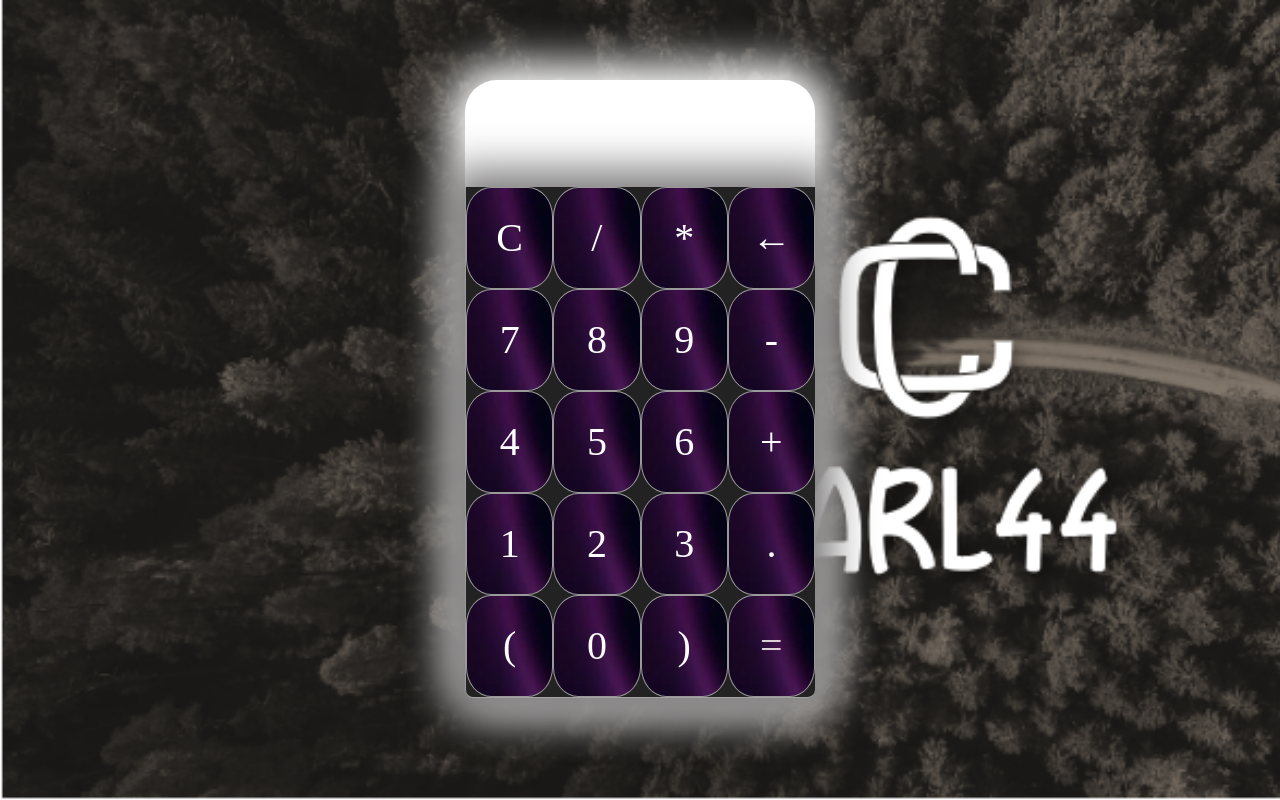
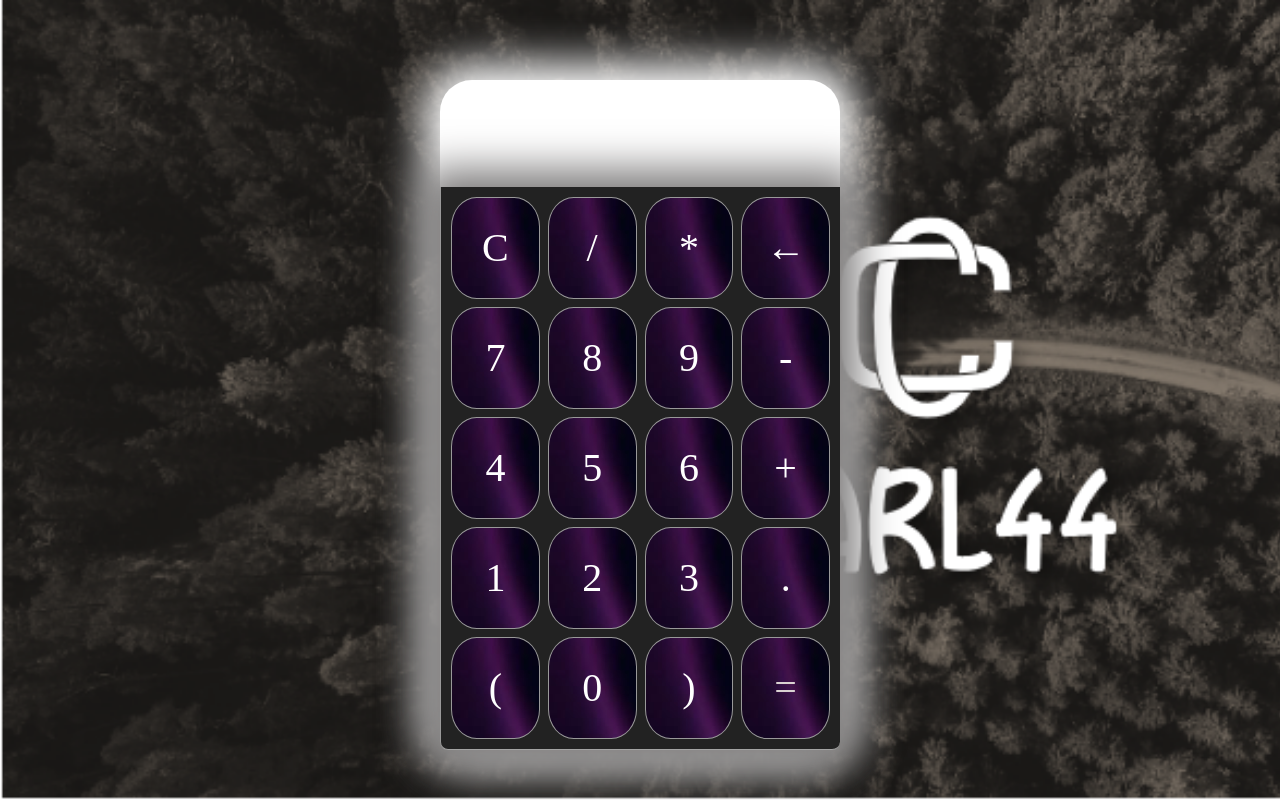
Before and after one commit to tcarl44/Calculator, a plain HTML site: page index.html in a window 1280 px wide. Drawn offline with Linux system fonts and the light colour scheme.

Commit message:
editing buttons layout

```diff
--- a/style.css
+++ b/style.css
@@ -8,7 +8,7 @@ body {
 
 .container {
     background-color: white;
-    max-width: 350px;
+    max-width: 400px;
     margin: 10vh auto 0 auto;
     border-radius: 4ch;
 
@@ -38,6 +38,8 @@ body {
     border-bottom: 1px solid #a3a3a3;
     border-left: 1px solid #999;
     grid-template-columns: 1fr 1fr 1fr 1fr;
+    gap: 0.5rem;
+    padding: 10px;
 }
 
 /* div {
@@ -75,10 +77,9 @@ body {
 
 .button:hover{
     background-image: url(image/black.jpg);
-    /* background-color: #222222; */
-    object-fit: cover;
-  object-position: center;
-  background-size: cover;
+    /*background-color: #222222;
+    */object-fit: cover;
+    object-position: center;
+    background-size: cover;
     color:white;
     transition: 0.5s ease-in-out;
-}
```
